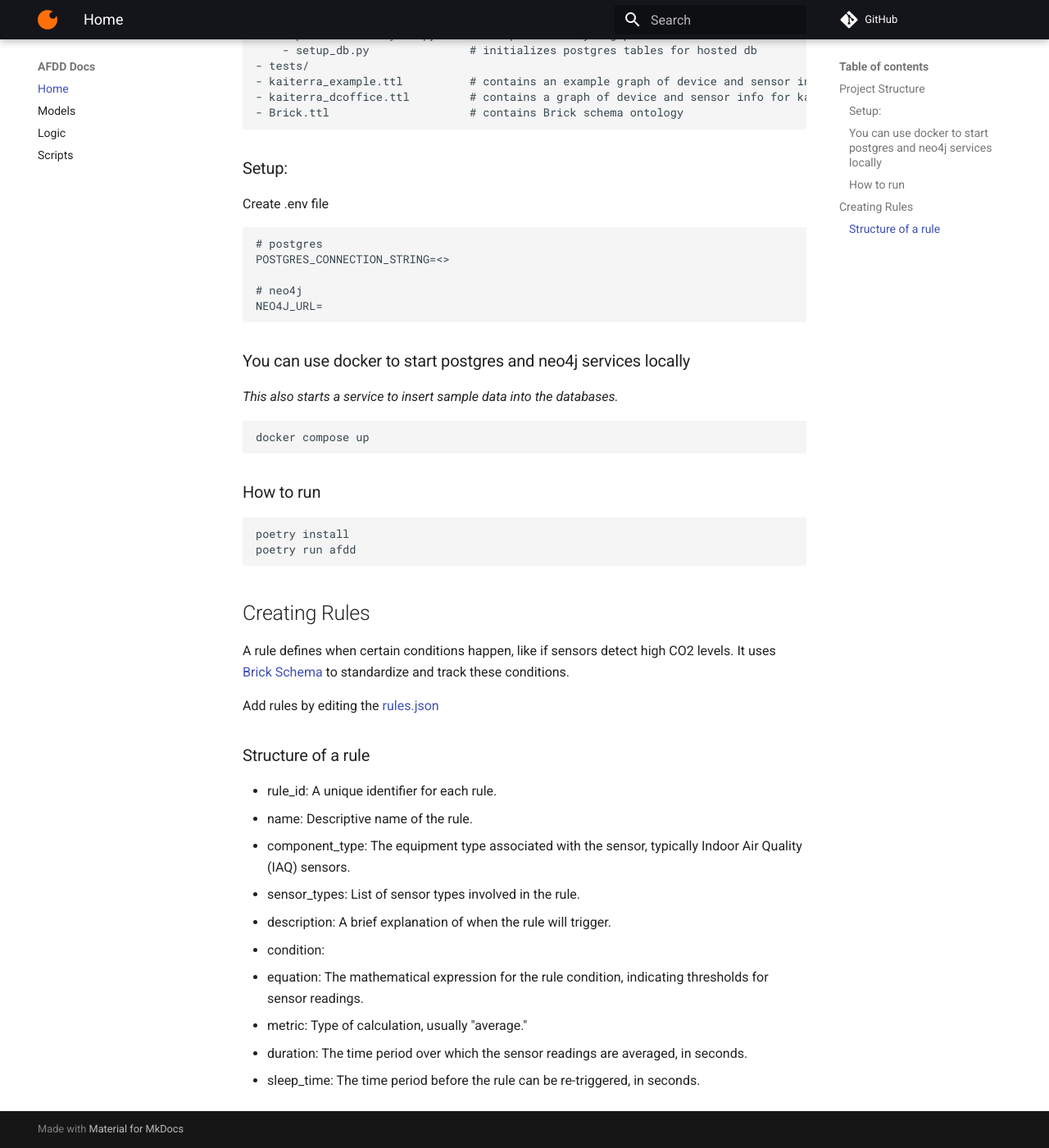
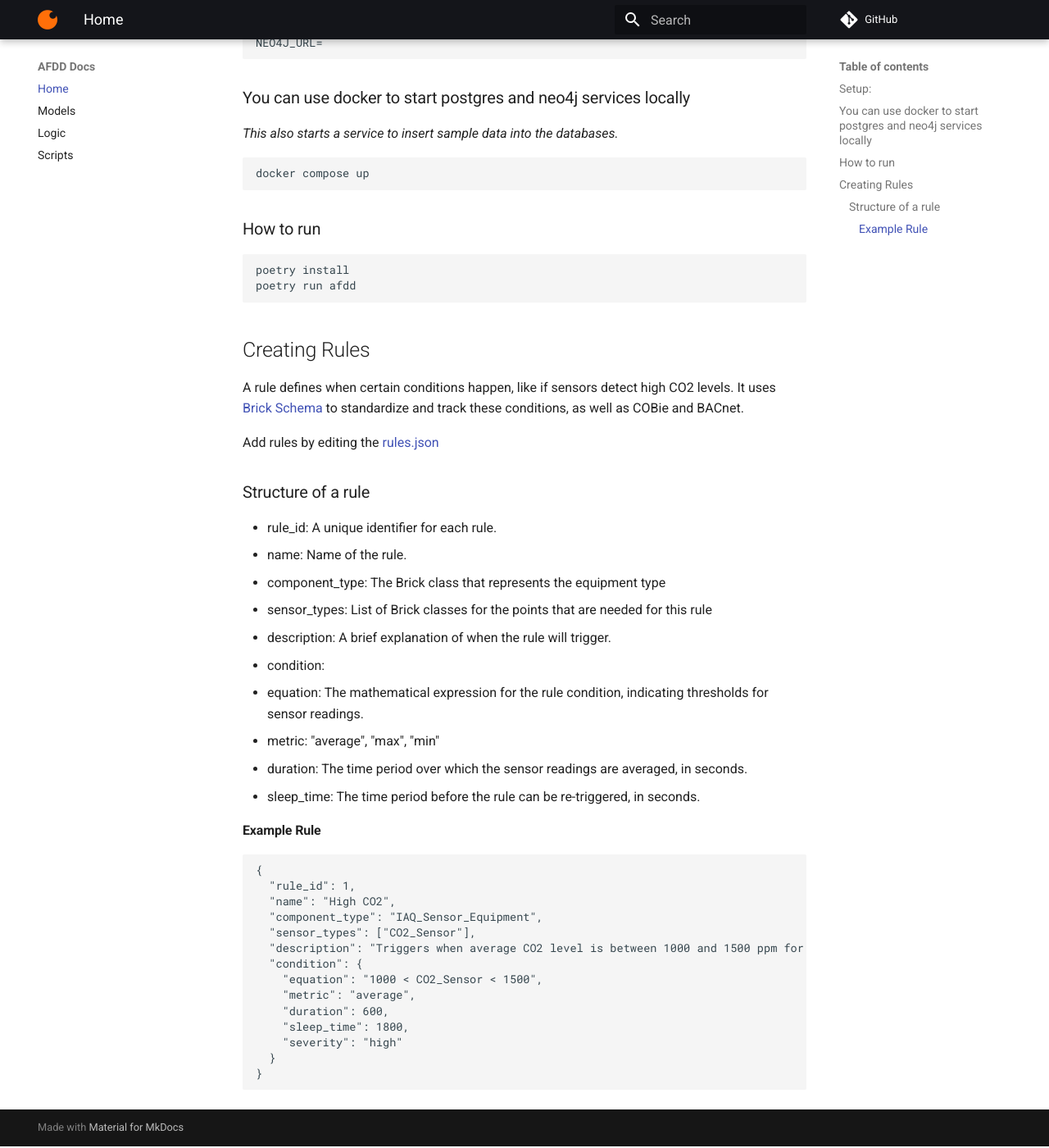
Before and after one commit to syyclops/afdd, an MkDocs documentation site: the page built from docs/index.md, in a window 1280 px wide and 1400 px high, scrolled down 420 px. Shown: the whole window at 82% size. Built offline with MkDocs 1.6.1 and Material for MkDocs 9.7.7, drawn with Linux system fonts in a browser that asks for light colours; comment, search, counter and statistics services are not loaded; some of the changed text lies outside the part shown.

Commit message:
test rules that will result in true + docs and toml

````diff
--- a/docs/index.md
+++ b/docs/index.md
@@ -1,22 +1,6 @@
 # Anomaly and Fault Detection and Diagnostics
 
 This AFDD system detects unusual patterns (anomalies) from IoT sensors and records them in a PostgreSQL database. Anomalies happen when sensor data goes outside set limits, which are defined by Rules.
-
-## Project Structure
-
-```
-- afdd/                         # core application
-- neo4j/                        # neo4j setup
-- postgres/                     # postgres setup
-- sample_data/                  # randomly generates sensor data
-- scripts/
-    - past_data_analysis.py     # script for analyzing past data within time frame for one rule
-    - setup_db.py               # initializes postgres tables for hosted db
-- tests/
-- kaiterra_example.ttl          # contains an example graph of device and sensor info
-- kaiterra_dcoffice.ttl         # contains a graph of device and sensor info for kaiterra devices in the dc office
-- Brick.ttl                     # contains Brick schema ontology
-```
 
 ### Setup:
 
@@ -47,19 +31,38 @@ poetry run afdd
 
 ## Creating Rules
 
-A rule defines when certain conditions happen, like if sensors detect high CO2 levels. It uses [Brick Schema](https://brickschema.org/) to standardize and track these conditions.
+A rule defines when certain conditions happen, like if sensors detect high CO2 levels. It uses [Brick Schema](https://brickschema.org/) to standardize and track these conditions, as well as COBie and BACnet.
 
 Add rules by editing the [rules.json](./rules.json)
 
 ### Structure of a rule
 
 - rule_id: A unique identifier for each rule.
-- name: Descriptive name of the rule.
-- component_type: The equipment type associated with the sensor, typically Indoor Air Quality (IAQ) sensors.
-- sensor_types: List of sensor types involved in the rule.
+- name: Name of the rule.
+- component_type: The Brick class that represents the equipment type
+- sensor_types: List of Brick classes for the points that are needed for this rule
 - description: A brief explanation of when the rule will trigger.
 - condition:
   - equation: The mathematical expression for the rule condition, indicating thresholds for sensor readings.
-  - metric: Type of calculation, usually "average."
+  - metric: "average", "max", "min"
   - duration: The time period over which the sensor readings are averaged, in seconds.
   - sleep_time: The time period before the rule can be re-triggered, in seconds.
+
+#### Example Rule
+
+```json
+{
+  "rule_id": 1,
+  "name": "High CO2",
+  "component_type": "IAQ_Sensor_Equipment",
+  "sensor_types": ["CO2_Sensor"],
+  "description": "Triggers when average CO2 level is between 1000 and 1500 ppm for 10 minutes",
+  "condition": {
+    "equation": "1000 < CO2_Sensor < 1500",
+    "metric": "average",
+    "duration": 600,
+    "sleep_time": 1800,
+    "severity": "high"
+  }
+}
+```
--- a/pyproject.toml
+++ b/pyproject.toml
@@ -10,11 +10,10 @@ psycopg = "^3.1.19"
 rdflib = "^7.0.0"
 pytest = "^8.2.2"
 pandas = "^2.2.2"
-
-
 python-dotenv = "^1.0.1"
 neo4j = "^5.22.0"
 numpy = "1.26.4"
+
 [build-system]
 requires = ["poetry-core"]
 build-backend = "poetry.core.masonry.api"
````
Also changed, not shown: rules.json (+14 -0 lines).
